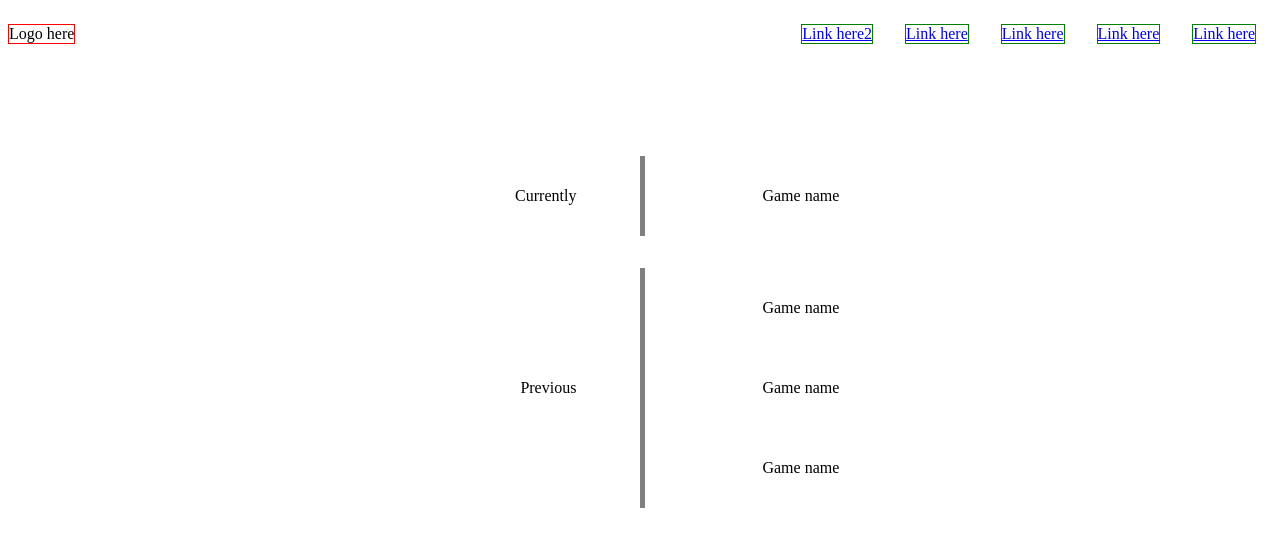
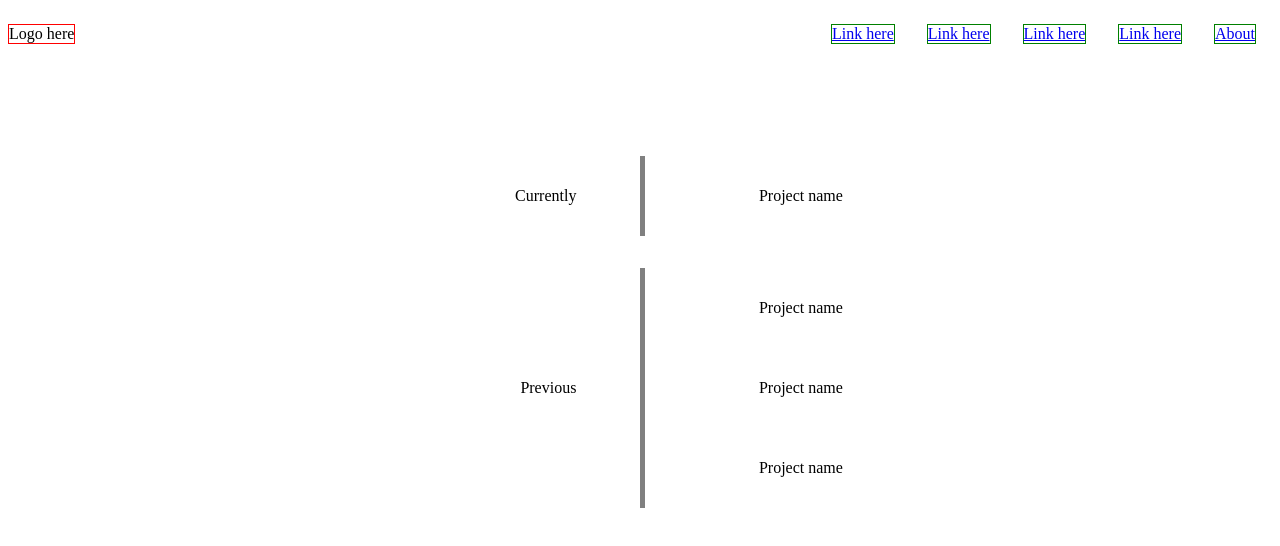
Before and after one commit to DrewBefore/AB, a plain HTML site: page index.html in a window 1280 px wide. Drawn offline with Linux system fonts and the light colour scheme.

Commit message:
Update 2020-02-24T07:40:38.195Z

```diff
--- a/index.html
+++ b/index.html
@@ -13,11 +13,11 @@
         </div>
         <div class="flex half">
             <ul class="nav-links">
-                <li><a href="/project">Link here2</a></li>
-                <li><a href="/project">Link here</a></li>
-                <li><a href="/project">Link here</a></li>
-                <li><a href="/project">Link here</a></li>
-                <li><a href="/project">Link here</a></li>
+                <li><a href="./project">Link here</a></li>
+                <li><a href="./project">Link here</a></li>
+                <li><a href="./project">Link here</a></li>
+                <li><a href="./project">Link here</a></li>
+                <li><a href="./about">About</a></li>
             </ul>
         </div>
     </div>
@@ -25,10 +25,10 @@
         <section class="main">
             <div class="main-container wrapper flex full">
                 <ul class="project-list">
-                    <li class="project"><div class="flex fifth description">Currently</div><div class="flex title fourth">Game name</div></li>
-                    <li class="project"><div class="flex fifth description"></div><div class="flex title fourth">Game name</div></li>
-                    <li class="project"><div class="flex fifth description">Previous</div><div class="flex title fourth">Game name</div></li>
-                    <li class="project"><div class="flex fifth description"></div><div class="flex title fourth">Game name</div></li>
+                    <li class="project"><div class="flex fifth description">Currently</div><div class="flex title fourth">Project name</div></li>
+                    <li class="project"><div class="flex fifth description"></div><div class="flex title fourth">Project name</div></li>
+                    <li class="project"><div class="flex fifth description">Previous</div><div class="flex title fourth">Project name</div></li>
+                    <li class="project"><div class="flex fifth description"></div><div class="flex title fourth">Project name</div></li>
                 </ul>
             </div>
         </section>
```
